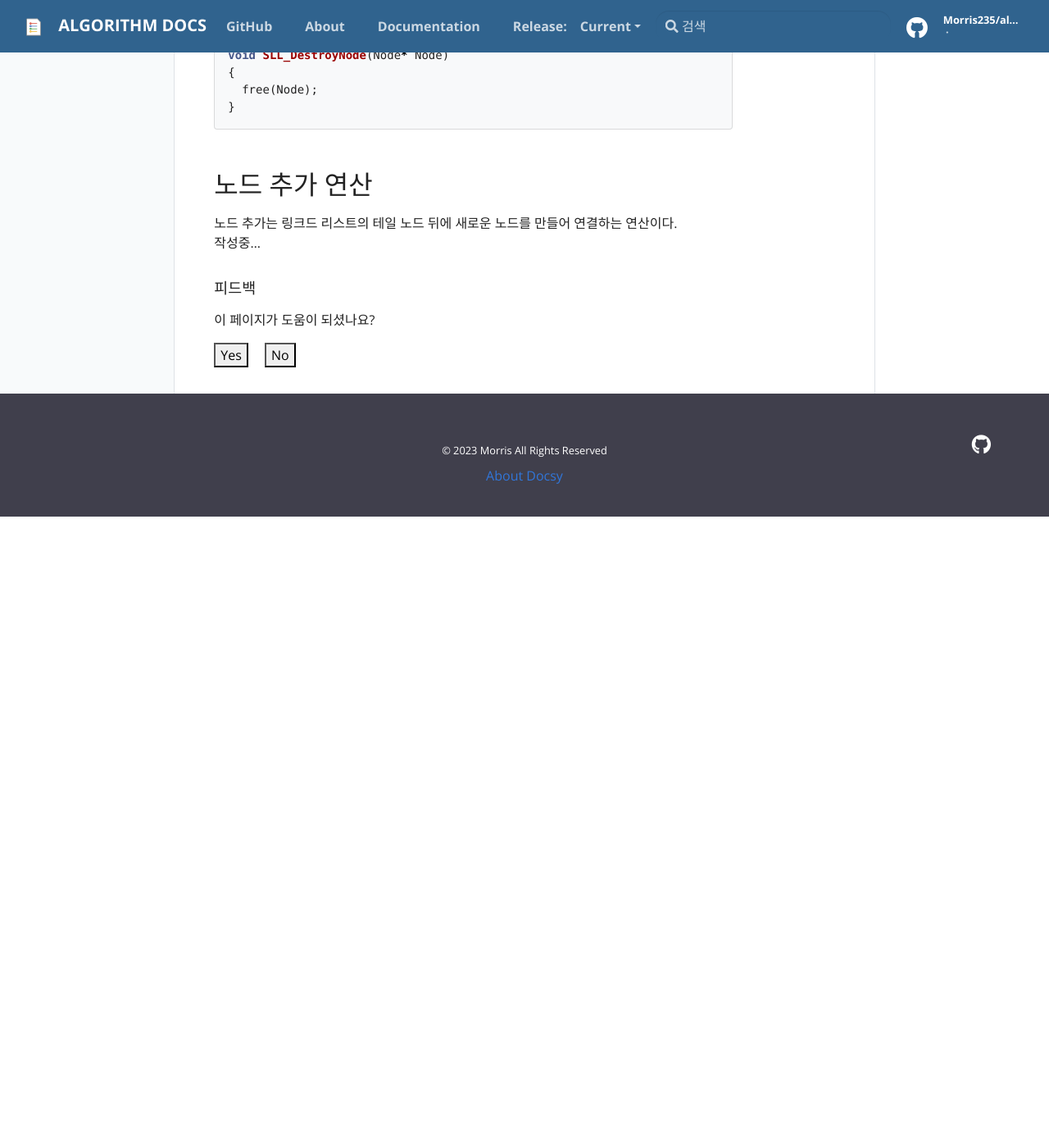
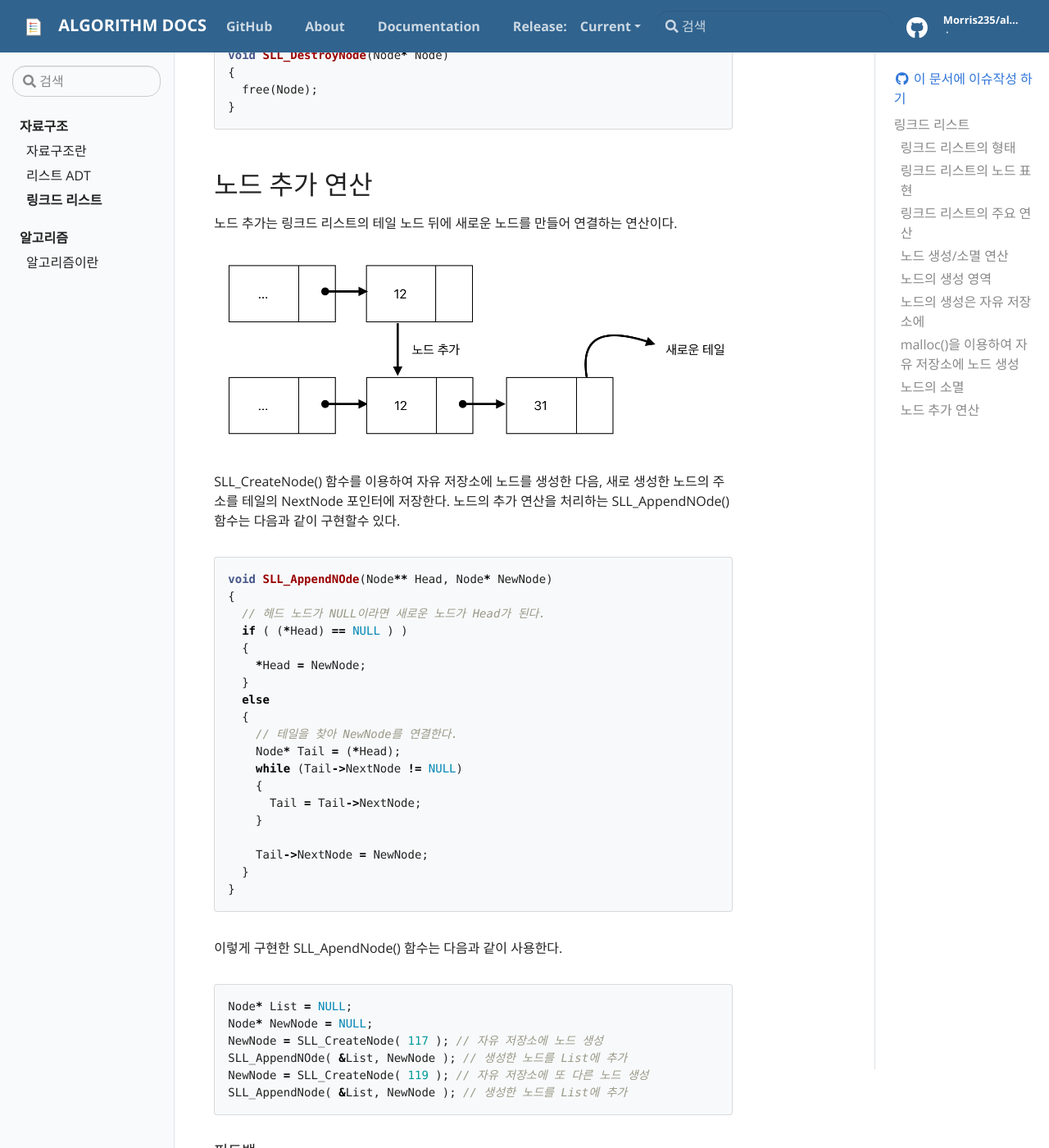
Before and after one commit to Morris235/algorithm, a Jekyll site: the page built from docs/_docs/data-structure/list/linked-list.md, in a window 1280 px wide and 1400 px high, scrolled down 3834 px. Shown: the whole window at 82% size. Built offline with Jekyll 4.4.1, drawn with Linux system fonts in a browser that asks for light colours; before the commit the page ends 4464 px from its top, so only the background shows below that.

Commit message:
doc: 링크드 리스트의 노드 추가 연산 내용

```diff
--- a/docs/_docs/data-structure/list/linked-list.md
+++ b/docs/_docs/data-structure/list/linked-list.md
@@ -130,7 +130,44 @@ void SLL_DestroyNode(Node* Node)
 ## 노드 추가 연산
 
 노드 추가는 링크드 리스트의 테일 노드 뒤에 새로운 노드를 만들어 연결하는 연산이다.<br/>
-작성중...
+
+![Node Img]({{ site.baseurl }}/assets/img/structure/list/insert_node.png)
+
+SLL_CreateNode() 함수를 이용하여 자유 저장소에 노드를 생성한 다음, 새로 생성한 노드의 주소를 테일의 NextNode 포인터에 저장한다.
+노드의 추가 연산을 처리하는 SLL_AppendNOde() 함수는 다음과 같이 구현할수 있다.
+
+{% highlight c++ %}
+void SLL_AppendNOde(Node** Head, Node* NewNode)
+{
+  // 헤드 노드가 NULL이라면 새로운 노드가 Head가 된다.
+  if ( (*Head) == NULL ) )
+  {
+    *Head = NewNode;
+  }
+  else
+  {
+    // 테일을 찾아 NewNode를 연결한다.
+    Node* Tail = (*Head);
+    while (Tail->NextNode != NULL)
+    {
+      Tail = Tail->NextNode;
+    }
+
+    Tail->NextNode = NewNode;
+  }
+}
+{% endhighlight %}
+
+이렇게 구현한 SLL_ApendNode() 함수는 다음과 같이 사용한다.
+
+{% highlight c++ %}
+Node* List = NULL;
+Node* NewNode = NULL;
+NewNode = SLL_CreateNode( 117 ); // 자유 저장소에 노드 생성
+SLL_AppendNOde( &List, NewNode ); // 생성한 노드를 List에 추가
+NewNode = SLL_CreateNode( 119 ); // 자유 저장소에 또 다른 노드 생성
+SLL_AppendNode( &List, NewNode ); // 생성한 노드를 List에 추가
+{% endhighlight %}
 
 <!-- ### Search
 
```
Also changed, not shown: docs/assets/img/structure/list/insert_node.png (added), 3 other files.
